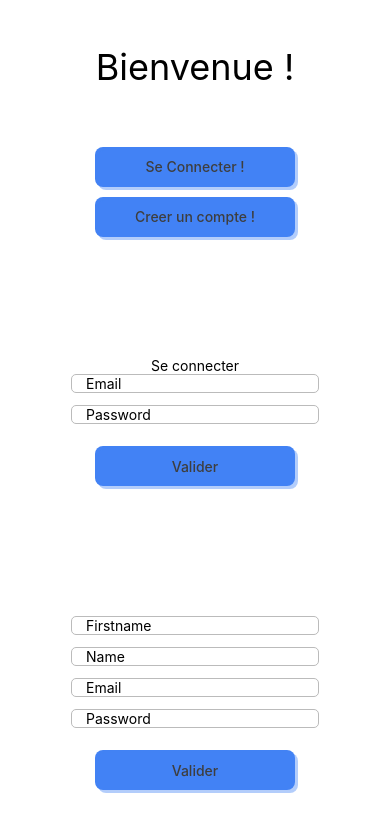
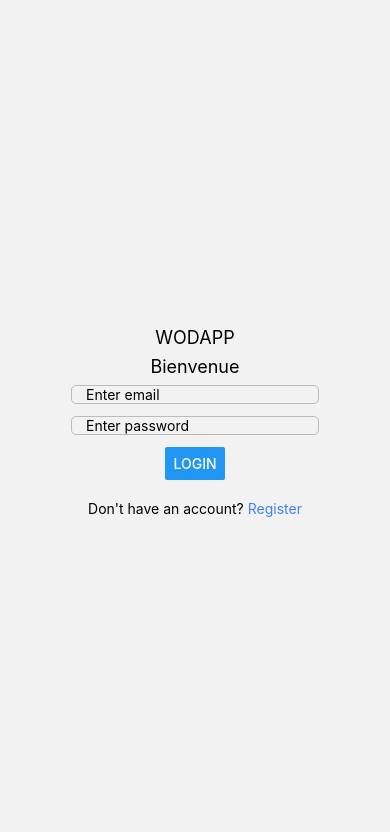
Before and after one commit to stephanie7474/WODAPP, a React Native app: screen /Login in a window 390 px wide. Shown: the top 832 px of the page. Built offline with nearby package versions, Linux system fonts and the light colour scheme.

Commit message:
mise en place de la navig et qqs modif input et button

```diff
--- a/App.js
+++ b/App.js
@@ -4,19 +4,20 @@ import {  TextInput, Text, View } from 'react-native';
 // import { NavigationContainer} from '@react-navigation/native';
 // import { createNativeStackNavigator,  } from '@react-navigation/native-stack';
 // import { createBottomTabNavigator } from '@react-navigation/bottom-tabs';
-//  import Button from './components/Button';
+
 
  import HomeScreen from './Screens/HomeScreen';
  import SignIn from './Screens/SignIn';
  import SignUp from './Screens/SignUp';
-
+ import Navigation from './Screens/Navigation';
 
 export default function App (){
   return(
 <View style={{flex:1}}>
-<HomeScreen />
+ {/* <HomeScreen />
  <SignIn/>
- <SignUp />
+ <SignUp />     */}
+ <Navigation />
 </View>
   )
 }
--- a/Screens/Button.js
+++ /dev/null
@@ -1,51 +0,0 @@
-import React from 'react'
-import { View, TouchableOpacity, Text, StyleSheet, ViewPropTypes, TextPropTypes } from 'react-native'
-import PropTypes from 'prop-types'
-
-const Button = ({ text = "Button", buttonCustomStyles, textCustomStyles, onClick }) => {
-    return (
-        <TouchableOpacity style={[styles.button, buttonCustomStyles]} onPress={onClick}>
-            <Text style={[styles.text, textCustomStyles]} numberOfLines={1}>
-                {text}
-            </Text>
-            <View style={[
-                styles.buttonShadow,
-                { backgroundColor: buttonCustomStyles?.backgroundColor, borderRadius: buttonCustomStyles?.borderRadius }
-            ]} />
-        </TouchableOpacity>
-    )
-}
-
-Button.propTypes = {
-    text: PropTypes.string.isRequired,
-    buttonCustomStyles: ViewPropTypes?.style,
-    textCustomStyles: TextPropTypes?.style,
-    onClick: PropTypes.func
-}
-
-const styles = StyleSheet.create({
-    button: {
-        width: 200,
-        height: 40,
-        borderRadius: 5,
-        position: "relative",
-        justifyContent: "center",
-        alignItems: "center"
-    },
-    buttonShadow: {
-        width: 200,
-        height: 40,
-        borderRadius: 5,
-        position: "absolute",
-        opacity: .4,
-        bottom: -3,
-        right: -3,
-        zIndex: -1
-    },
-    text: {
-        fontWeight: "500",
-        padding: 3
-    },
-})
-
-export default Button
--- a/Screens/HomeScreen.js
+++ b/Screens/HomeScreen.js
@@ -1,37 +1,16 @@
 import { useNavigation } from '@react-navigation/core'
-import { StyleSheet, Text, View } from 'react-native'
+import { StyleSheet, Text, View, Button} from 'react-native'
 import React from 'react'
-import Button from './Button'
+
 
 export default function HomeScreen(props) {
-
+ const {Login}= useNavigation
   return (
     <View style={styles.container}>
-    <Text style={styles.header}>Bienvenue !</Text>
-    <Button
-         text="Se Connecter !"
-       buttonCustomStyles={{
-         backgroundColor: "#4282F4",
-         borderRadius: 8,
-         marginTop: 10
-       }}
-       textCustomStyles={{
-         color: "#3E3E3E"
-       }}
-       onPress={() =>navigation.navigate('SignIn')}
-     />
-     <Button
-       text="Creer un compte !"
-       buttonCustomStyles={{
-         backgroundColor: "#4282F4",
-         borderRadius: 8,
-         marginTop: 10
-       }}
-       textCustomStyles={{
-         color: "#3E3E3E"
-       }}
-       onPress={() => navigation.navigate('SignUp')}
-     />
+    <Text style={styles.welcome}>WODAPP</Text>
+    <Text style={styles.welcome}>Bienvenue</Text>
+    <Button style={styles.button} title="Login"onPress={() => navigation.navigate('Login')} />
+
 
   </View>
  );
@@ -42,8 +21,20 @@ const styles = StyleSheet.create({
     justifyContent: 'center',
     alignItems: 'center'
   },
-  header: {
-    fontSize: 36,
-    marginBottom: 48
-  }
+  welcome: {
+    fontSize: 18,
+    marginBottom: 8,
+  },
+  button:{
+    justifyContent:'center',
+    padding: 10,
+    marginTop: 1,
+    marginBottom: 50,
+    marginLeft:10,
+    marginRight:10,
+    backgroundColor:'#4282F4',
+    borderRadius:10,
+    color:'#3E3E3E',
+  },
+
 });
--- a/Screens/Navigation.js
+++ b/Screens/Navigation.js
@@ -12,11 +12,13 @@ const Stack = createNativeStackNavigator();
 const Navigation = () => (
   <NavigationContainer>
   <Stack.Navigator>
-    <Stack.Screen name="WODAPP" component={HomeScreen}/>
-    <Stack.Screen name="Se Connecter" component={SignIn}/>
-    <Stack.Screen name="Creer Compte" component={SignUp}/>
+
+    <Stack.Screen name="Login" component={SignIn}options={{headerShown: false}}/>
+    <Stack.Screen name="Register" component={SignUp}options={{headerShown: false}}/>
+
+    <Stack.Screen name="WODAPP" component={HomeScreen}options={{headerShown: false}}/>
   </Stack.Navigator>
   </NavigationContainer>
 );
 
-export default Routes;
+export default Navigation;
--- a/Screens/SignIn.js
+++ b/Screens/SignIn.js
@@ -1,7 +1,7 @@
 import { useNavigation } from '@react-navigation/core'
 import React, {useEffect, useState }from 'react'
-import { KeyboardAvoidingView, StyleSheet, Text, TextInput, TouchableOpacity, View} from 'react-native'
-import Button from './Button'
+import { KeyboardAvoidingView, StyleSheet, Text, TextInput, TouchableOpacity, View, Button} from 'react-native'
+
 
 function SignIn({ navigation }) {
   const [email, setUsername] = useState('');
@@ -9,43 +9,43 @@ function SignIn({ navigation }) {
 
   return (
     <View style={styles.container}>
-      <Text>Se connecter</Text>
-      <TextInput
-      style={styles.input}
-        placeholder="Email"
+    <Text style={styles.welcome}>WODAPP</Text>
+    <Text style={styles.welcome}>Bienvenue</Text>
+   <TextInput
+        style={styles.input}
+        placeholder="Enter email"
         value={email}
         onChangeText={text => setEmail(text)}
       />
       <TextInput
-      style={[styles.input, styles.inputContainer]}
-        placeholder="Password"
+      style={styles.input}
+        placeholder="Enter password"
         value={password}
         onChangeText={text => setPassword(text)}
         secureTextEntry
       />
-    <Button
-       text="Valider"
-       buttonCustomStyles={{
-         backgroundColor: "#4282F4",
-         borderRadius: 8,
-         marginTop: 10
-       }}
-       textCustomStyles={{
-         color: "#3E3E3E"
-       }}
-       onPress={() => navigation.navigate('SignUp')}
-     />
-    </View>
+     <Button style={styles.button} title="Login"onPress={() => navigation.navigate('WODAPP')} />
+
+     <View style={{flexDirection: 'row', marginTop: 20}}>
+          <Text>Don't have an account? </Text>
+          <TouchableOpacity onPress={() => navigation.navigate('Register')}>
+            <Text style={styles.link}>Register</Text>
+          </TouchableOpacity>
+        </View>
+        </View>
   );
 }
-export default SignIn
+
 
 const styles = StyleSheet.create({
   container: {
     flex: 1,
     justifyContent: 'center',
     alignItems: 'center',
-
+  },
+  welcome: {
+    fontSize: 18,
+    marginBottom: 8,
   },
   input: {
     marginBottom: 12,
@@ -54,4 +54,19 @@ const styles = StyleSheet.create({
     borderColor: '#bbb',
     paddingHorizontal: 14,
   },
+  button:{
+    justifyContent:'center',
+    padding: 10,
+    marginTop: 1,
+    marginBottom: 50,
+    marginLeft:10,
+    marginRight:10,
+    backgroundColor:'#4282F4',
+    borderRadius:10,
+    color:'#3E3E3E',
+  },
+  link:{
+    color:'#4282F4',
+  }
 })
+export default SignIn
--- a/Screens/SignUp.js
+++ b/Screens/SignUp.js
@@ -1,8 +1,8 @@
-import {KeyboardAvoidingView, StyleSheet, Text, TextInput, TouchableOpacity, View} from 'react-native'
+import {KeyboardAvoidingView, StyleSheet, Text, TextInput, TouchableOpacity, View,Button,} from 'react-native'
 import React,{useState}from 'react'
-import Button from './Button'
 
-function SignUp() {
+
+const SignUp =({navigation}) => {
   const [firstName, setFirstname] = useState('');
   const [name, setName] = useState('');
   const [email, setEmail] = useState('');
@@ -18,7 +18,7 @@ function SignUp() {
       />
       <TextInput
       style={styles.input}
-        placeholder="Name"
+        placeholder="Enter name"
         value={name}
         onChangeText={setName}
       />
@@ -35,29 +35,27 @@ function SignUp() {
         onChangeText={setPassword}
         secureTextEntry
       />
-       <Button
-       text="Valider"
-       buttonCustomStyles={{
-         backgroundColor: "#4282F4",
-         borderRadius: 8,
-         marginTop: 10
-       }}
-       textCustomStyles={{
-         color: "#3E3E3E"
-       }}
-      onPress={() => signIn({ name, password, firstName, email })} />
+         <Button style={[styles.button,styles.color]} title="register" onPress={() => navigation.navigate('Login')}/>
+
+         <View style={{flexDirection: 'row', marginTop: 20}}>
+          <Text>Already have on account ? </Text>
+          <TouchableOpacity onPress={() => navigation.navigate('Login')}>
+            <Text style={styles.link}>Login</Text>
+          </TouchableOpacity>
+        </View>
     </View>
   );
 }
 
-
-export default SignUp
 
 const styles = StyleSheet.create({
   container: {
     flex: 1,
     justifyContent: 'center',
     alignItems: 'center',
+  // },
+  // wrapper:{
+  //   width:'80%',
   },
   input: {
     marginBottom: 12,
@@ -66,4 +64,19 @@ const styles = StyleSheet.create({
     borderColor: '#bbb',
     paddingHorizontal: 14,
   },
+  button:{
+    justifyContent:'center',
+    padding: 10,
+    marginTop: 1,
+    marginBottom: 50,
+    marginLeft:10,
+    marginRight:10,
+    backgroundColor:'#4282F4',
+    borderRadius:10,
+    color:'#3E3E3E',
+  },
+  link:{
+    color:'#4282F4',
+  }
 })
+export default SignUp
```
